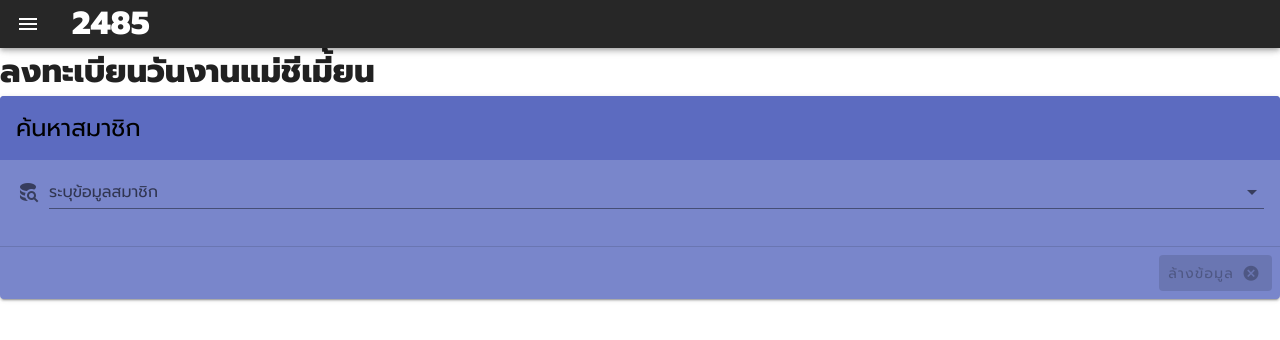
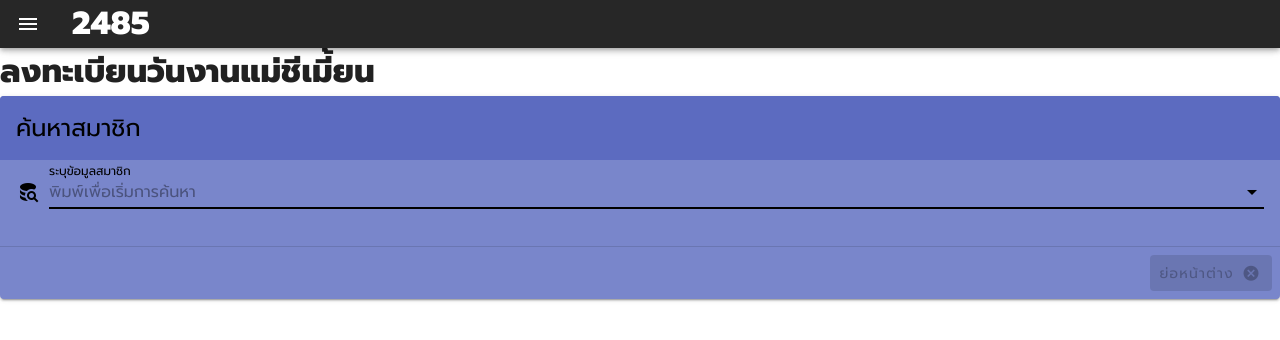
Before and after one commit to chaochana/2485, a Vue app: page /event-register in a window 1280 px wide. Shown: the top 340 px of the page. Built offline with nearby package versions, Linux system fonts and the light colour scheme; sample sign-in values are in the browser's storage.

Commit message:
modify autocomplete property

```diff
--- a/src/views/event-register.vue
+++ b/src/views/event-register.vue
@@ -23,6 +23,9 @@
           placeholder="พิมพ์เพื่อเริ่มการค้นหา"
           prepend-icon="mdi-database-search"
           return-object
+          autofocus
+          clearable
+          disable-lookup
         ></v-autocomplete>
       </v-card-text>
       <v-divider></v-divider>
@@ -46,7 +49,7 @@
           color="grey darken-3 white--text"
           @click="model = null"
         >
-          ล้างข้อมูล
+          ย่อหน้าต่าง
           <v-icon right>mdi-close-circle</v-icon>
         </v-btn>
       </v-card-actions>
```
